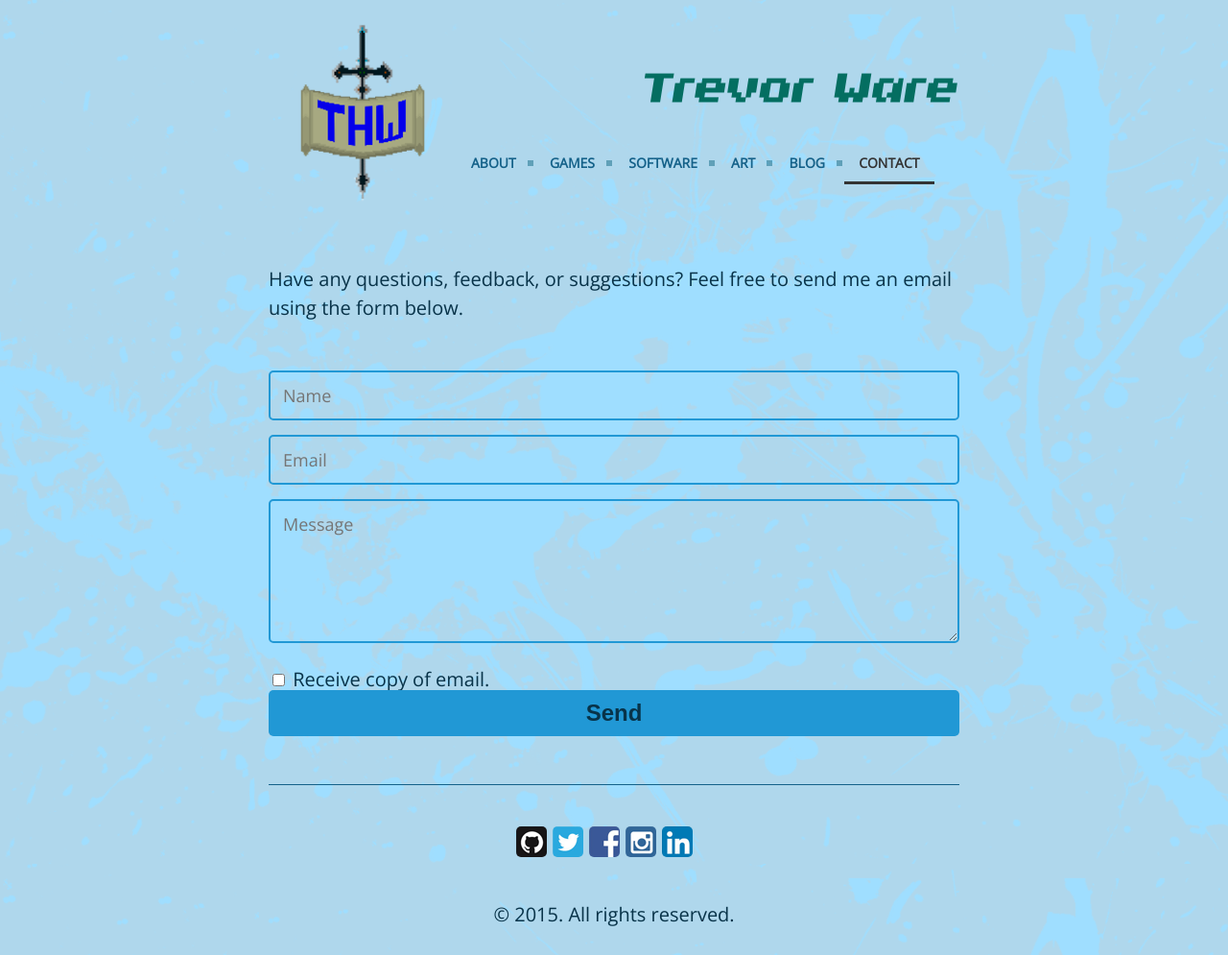
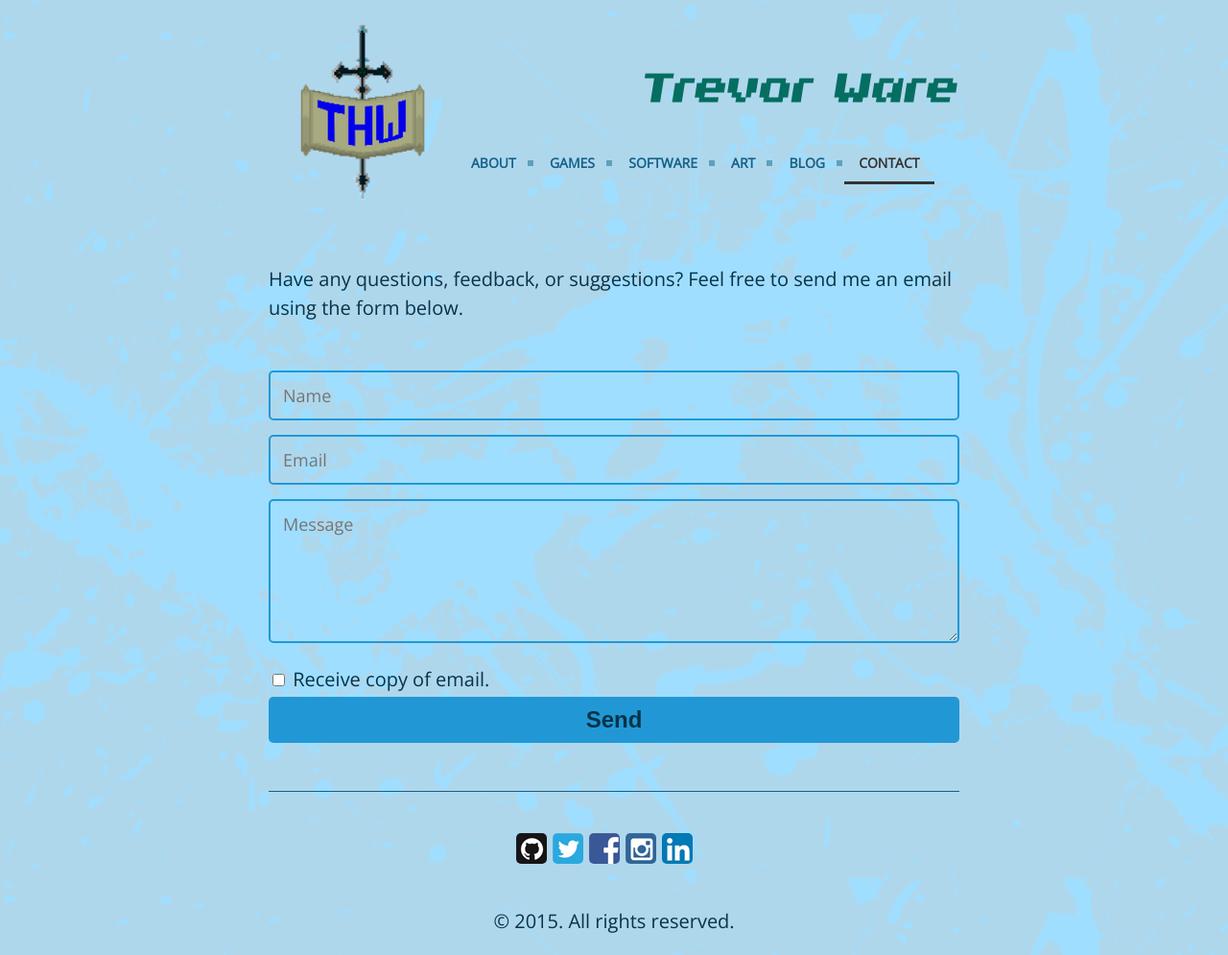
Before and after one commit to twarrre/twarrre.github.io, a Jekyll site: the page built from contact.md, in a window 1280 px wide. Shown: the whole page at 96% size. Built offline with Jekyll 4.4.1, drawn with Linux system fonts in a browser that asks for light colours.

Commit message:
Formatting the checkbox.

```diff
--- a/public/css/poole.css
+++ b/public/css/poole.css
@@ -797,6 +797,16 @@
   outline:0;
 }
 
+.feedback-input-checkbox {
+  font-family: 'Open Sans', sans-serif;
+  font-weight:500;
+  font-size: 18px;
+  border-radius: 5px;
+  line-height: 22px;
+  background-color: transparent;
+  padding: 13px;
+  margin-bottom: 15px;
+}
 .feedback-input:focus { border:2px solid #083349; }
 
 textarea {
```
